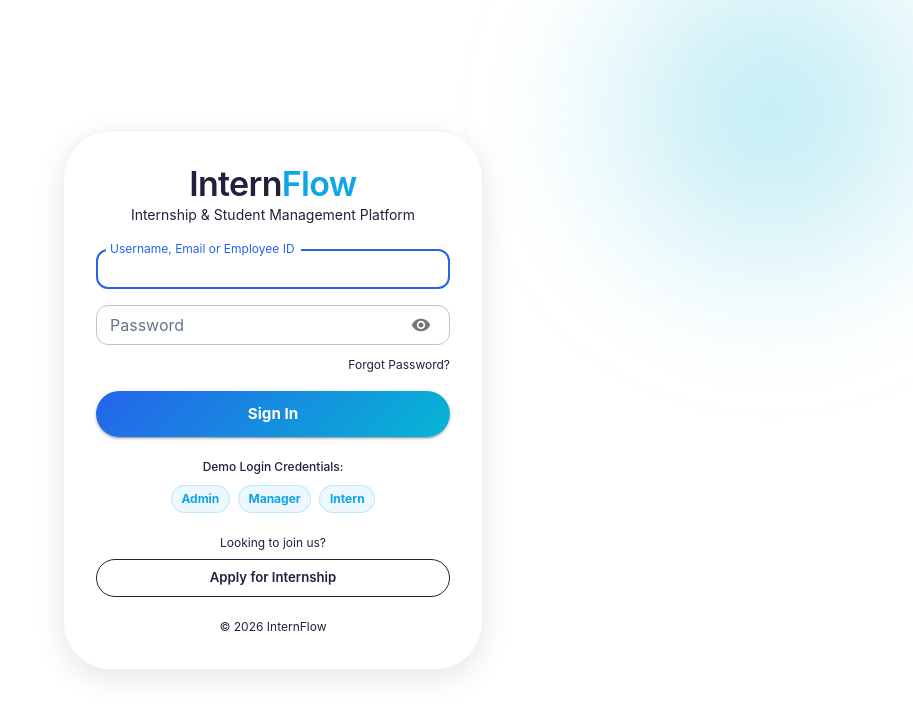
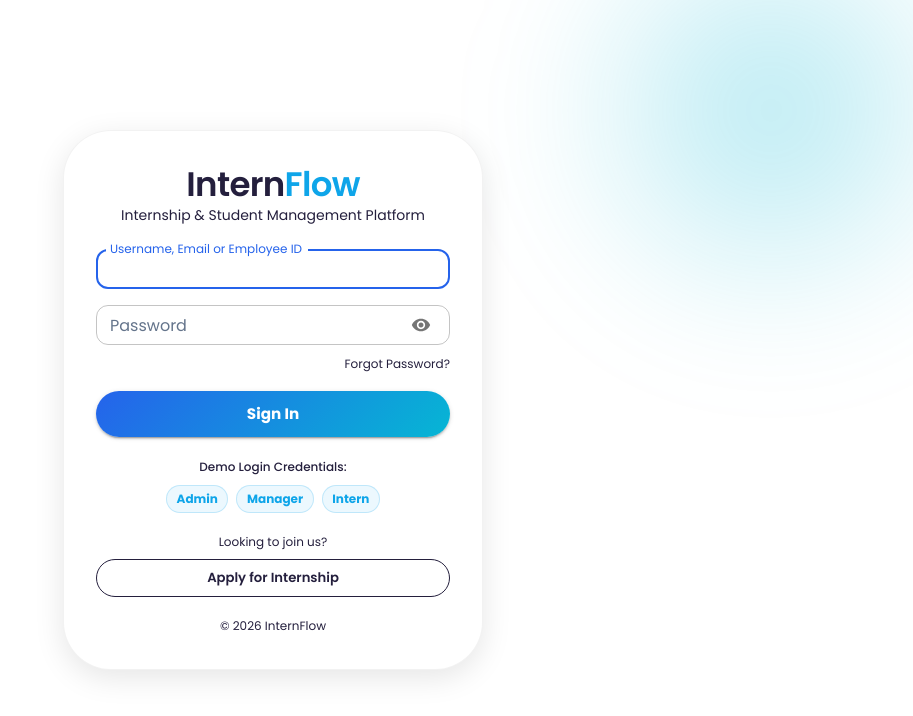
Before and after one commit to Anbuswetha1818/INTERN_FLOW, a React (Vite) app in the folder frontend/: page / in a window 1280 px wide. Shown: the top 716 px of the page, without its empty margins (367-1280 px from the left). Built offline with nearby package versions, Linux system fonts and the light colour scheme; no server answers.

Commit message:
Fix Tailwind CSS PostCSS version compatibility for Vercel build

```diff
--- a/frontend/package.json
+++ b/frontend/package.json
@@ -39,7 +39,7 @@
     "eslint-plugin-react-refresh": "^0.5.2",
     "globals": "^17.6.0",
     "postcss": "^8.5.20",
-    "tailwindcss": "^4.3.3",
+    "tailwindcss": "^3.4.17",
     "vite": "^8.0.12"
   }
 }
--- a/frontend/src/index.css
+++ b/frontend/src/index.css
@@ -2,12 +2,12 @@
    SIMS — Global Stylesheet & Design System
    Premium dark-first theme with glassmorphism and vibrant gradients.
 ============================================================================= */
+
+@import url('https://fonts.googleapis.com/css2?family=Poppins:wght@300;400;500;600;700;800;900&family=JetBrains+Mono:wght@400;500&display=swap');
 
 @tailwind base;
 @tailwind components;
 @tailwind utilities;
-
-@import url('https://fonts.googleapis.com/css2?family=Poppins:wght@300;400;500;600;700;800;900&family=JetBrains+Mono:wght@400;500&display=swap');
 
 /* =============================================================================
    CSS Custom Properties — Design Tokens
```
Also changed, not shown: 1 other file (tests, documents, lock files or other folders).
